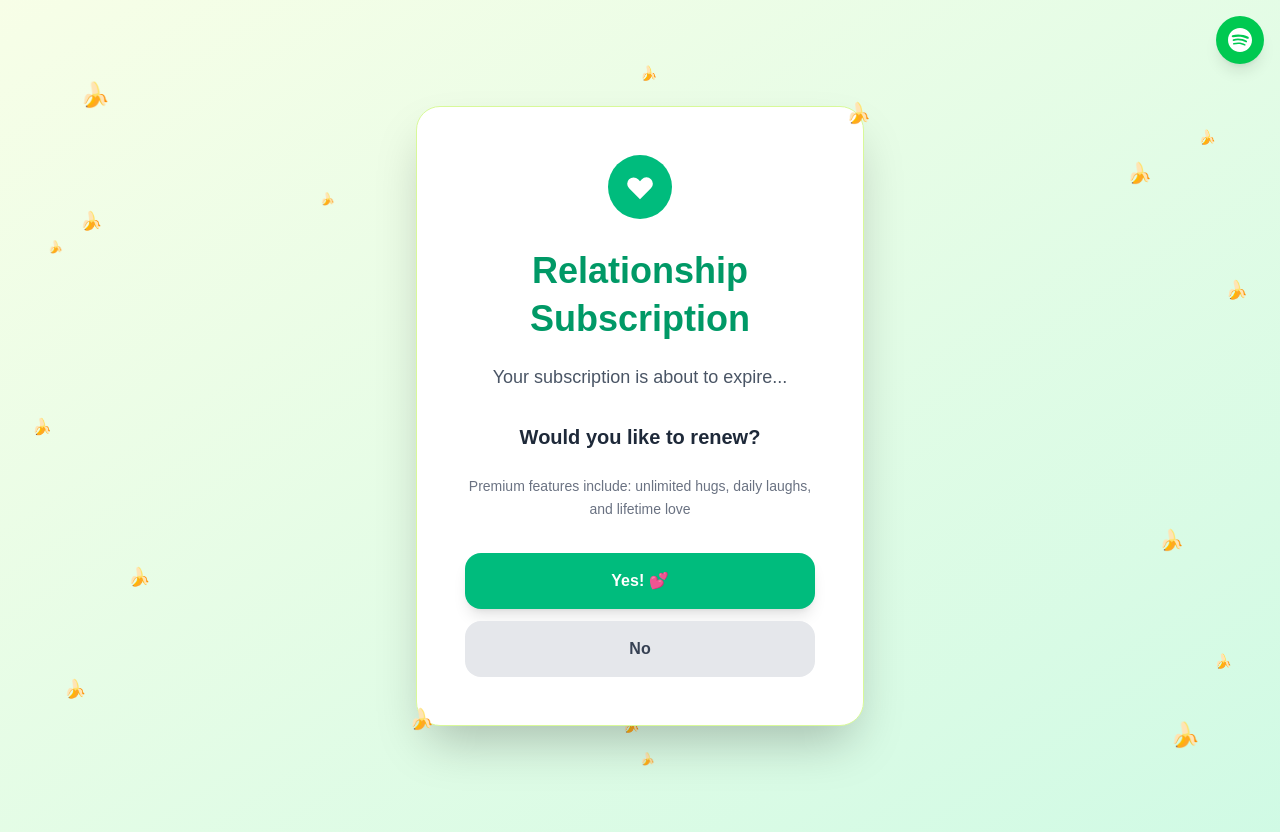
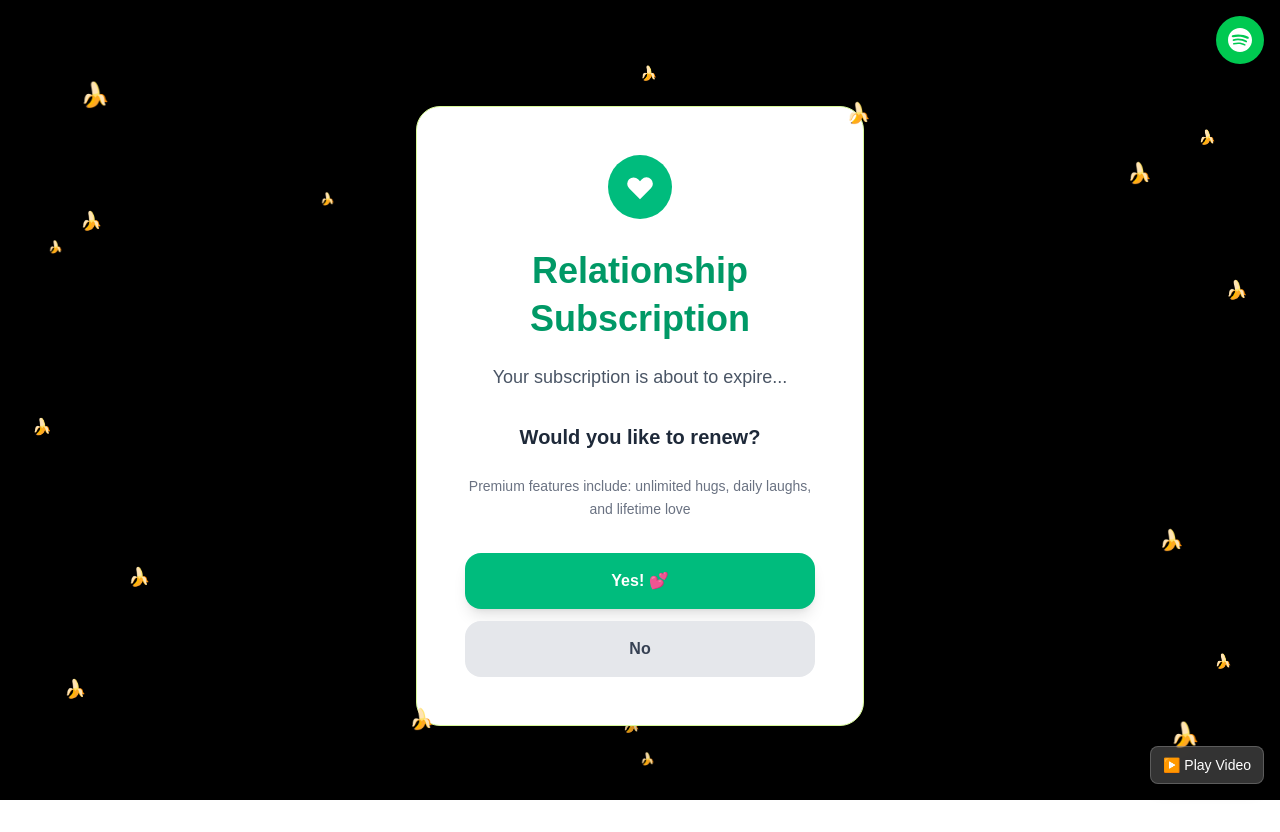
Before and after one commit to JohnL0919/ForJonana, a Next.js app: page / in a window 1280 px wide. Built offline with nearby package versions, Linux system fonts and the light colour scheme.

Commit message:
video plays upon clicking the button

```diff
--- a/src/app/page.tsx
+++ b/src/app/page.tsx
@@ -4,6 +4,7 @@ import BackgroundHearts from "@/components/BackgroundHearts";
 import SubscriptionCard from "@/components/SubscriptionCard";
 import EscapedButton from "@/components/EscapedButton";
 import SpotifyPlayer from "@/components/SpotifyPlayer";
+import YouTubeBackgroundPlayer from "@/components/YouTubeBackgroundPlayer";
 
 export default function Home() {
   const [noButtonEscaped, setNoButtonEscaped] = useState(false);
@@ -51,11 +52,14 @@ export default function Home() {
   };
 
   return (
-    <div className="min-h-screen bg-linear-to-br from-lime-50 to-emerald-100 p-2 sm:p-4 relative overflow-hidden">
+    <div className="min-h-screen p-2 sm:p-4 relative overflow-hidden">
+      {/* YouTube Background Video */}
+      <YouTubeBackgroundPlayer videoId="Mb_U9Egf4TU" />
+
       <SpotifyPlayer playlistId="6fmca7jyU1ljfQaiVXiQMP" />
       <BackgroundHearts />
 
-      <div className="flex min-h-screen items-center justify-center">
+      <div className="flex min-h-screen items-center justify-center relative z-10">
         <SubscriptionCard
           noButtonEscaped={noButtonEscaped}
           isButtonEscaping={isButtonEscaping}
--- a/src/components/BackgroundHearts.tsx
+++ b/src/components/BackgroundHearts.tsx
@@ -139,7 +139,7 @@ const hearts: Heart[] = [
 
 export default function BackgroundHearts() {
   return (
-    <div className="absolute inset-0 pointer-events-none">
+    <div className="absolute inset-0 pointer-events-none" style={{ zIndex: 5 }}>
       {hearts.map((heart, index) => (
         <div
           key={index}
--- /dev/null
+++ b/src/components/YouTubeBackgroundPlayer.tsx
@@ -0,0 +1,207 @@
+"use client";
+import { useEffect, useRef, useState } from "react";
+
+interface YouTubeBackgroundPlayerProps {
+  videoId: string;
+}
+
+declare global {
+  interface Window {
+    onYouTubeIframeAPIReady: () => void;
+    YT: any;
+  }
+}
+
+export default function YouTubeBackgroundPlayer({
+  videoId,
+}: YouTubeBackgroundPlayerProps) {
+  const playerRef = useRef<HTMLDivElement>(null);
+  const ytPlayerRef = useRef<any>(null);
+  const [isLoading, setIsLoading] = useState(true);
+  const [hasError, setHasError] = useState(false);
+
+  useEffect(() => {
+    // Load YouTube IFrame API
+    const loadYouTubeAPI = () => {
+      if (window.YT) {
+        initializePlayer();
+        return;
+      }
+
+      const tag = document.createElement("script");
+      tag.src = "https://www.youtube.com/iframe_api";
+      const firstScriptTag = document.getElementsByTagName("script")[0];
+      firstScriptTag?.parentNode?.insertBefore(tag, firstScriptTag);
+
+      window.onYouTubeIframeAPIReady = initializePlayer;
+    };
+
+    const initializePlayer = () => {
+      if (!playerRef.current || !window.YT) return;
+
+      try {
+        ytPlayerRef.current = new window.YT.Player(playerRef.current, {
+          height: "100%",
+          width: "100%",
+          videoId: videoId,
+          playerVars: {
+            autoplay: 1,
+            controls: 0,
+            disablekb: 1,
+            enablejsapi: 1,
+            fs: 0,
+            iv_load_policy: 3,
+            modestbranding: 1,
+            playsinline: 1,
+            rel: 0,
+            showinfo: 0,
+            start: 0,
+            mute: 0, // Try to play with sound first
+            loop: 1,
+            playlist: videoId, // Required for looping
+            origin: window.location.origin,
+          },
+          events: {
+            onReady: (event: any) => {
+              console.log("YouTube player ready");
+              setIsLoading(false);
+              setHasError(false);
+
+              // Start playing immediately
+              event.target.playVideo();
+
+              // Try to unmute after a short delay
+              setTimeout(() => {
+                try {
+                  event.target.unMute();
+                  event.target.setVolume(30);
+                  console.log("Video unmuted successfully");
+                } catch {
+                  console.log(
+                    "Audio autoplay blocked, will require user interaction"
+                  );
+                }
+              }, 1000);
+            },
+            onStateChange: (event: any) => {
+              console.log("YouTube player state changed:", event.data);
+              // Keep the video playing and looped
+              if (event.data === window.YT.PlayerState.ENDED) {
+                event.target.playVideo();
+              }
+              // If paused, try to play again
+              if (event.data === window.YT.PlayerState.PAUSED) {
+                setTimeout(() => {
+                  event.target.playVideo();
+                }, 500);
+              }
+            },
+            onError: (event: any) => {
+              console.error("YouTube player error:", event.data);
+              setHasError(true);
+              setIsLoading(false);
+            },
+          },
+        });
+      } catch (error) {
+        console.error("Failed to initialize YouTube player:", error);
+        setHasError(true);
+        setIsLoading(false);
+      }
+    };
+
+    loadYouTubeAPI();
+
+    return () => {
+      // Cleanup YouTube player and API
+      if (ytPlayerRef.current) {
+        try {
+          ytPlayerRef.current.destroy();
+        } catch (error) {
+          console.log("Error destroying player:", error);
+        }
+        ytPlayerRef.current = null;
+      }
+
+      // Remove API callback to prevent conflicts on hot reload
+      if (window.onYouTubeIframeAPIReady) {
+        window.onYouTubeIframeAPIReady = () => {};
+      }
+    };
+  }, [videoId]);
+
+  return (
+    <>
+      {/* Background Video Layer */}
+      <div
+        className="fixed inset-0 w-screen h-screen overflow-hidden"
+        style={{ zIndex: -1 }}
+      >
+        {/* Loading state */}
+        {isLoading && (
+          <div className="absolute inset-0 bg-linear-to-br from-lime-50 to-emerald-100 flex items-center justify-center">
+            <div className="text-emerald-600 font-medium">
+              Loading background video...
+            </div>
+          </div>
+        )}
+
+        {/* Error state with fallback background */}
+        {hasError && (
+          <div className="absolute inset-0 bg-linear-to-br from-lime-50 to-emerald-100 flex items-center justify-center">
+            <div className="text-red-500">
+              Video unavailable - using fallback background
+            </div>
+          </div>
+        )}
+
+        {/* YouTube Player Container - Full Screen Background */}
+        {!hasError && (
+          <div className="absolute inset-0 w-full h-full bg-black">
+            <div
+              ref={playerRef}
+              style={{
+                position: "absolute",
+                top: "50%",
+                left: "50%",
+                width: "100vw",
+                height: "100vh",
+                minWidth: "100%",
+                minHeight: "100%",
+                transform: "translate(-50%, -50%) scale(1.2)",
+                transformOrigin: "center center",
+              }}
+            />
+          </div>
+        )}
+
+        {/* Subtle overlay for content readability */}
+        <div className="absolute inset-0 bg-black/20 backdrop-blur-[0.5px]" />
+      </div>
+
+      {/* Floating Control Panel */}
+      <div
+        className="fixed bottom-4 right-4 z-50"
+        style={{ pointerEvents: "auto" }}
+      >
+        <button
+          onClick={() => {
+            if (ytPlayerRef.current) {
+              try {
+                ytPlayerRef.current.unMute();
+                ytPlayerRef.current.playVideo();
+                ytPlayerRef.current.setVolume(40);
+                console.log("Manually started video with audio");
+              } catch (error) {
+                console.log("Could not play video:", error);
+              }
+            }
+          }}
+          className="bg-white/20 backdrop-blur-md text-white px-3 py-2 rounded-lg text-sm font-medium hover:bg-white/30 transition-all shadow-lg border border-white/20"
+        >
+          ▶️ Play Video
+        </button>
+      </div>
+    </>
+  );
+}
```
